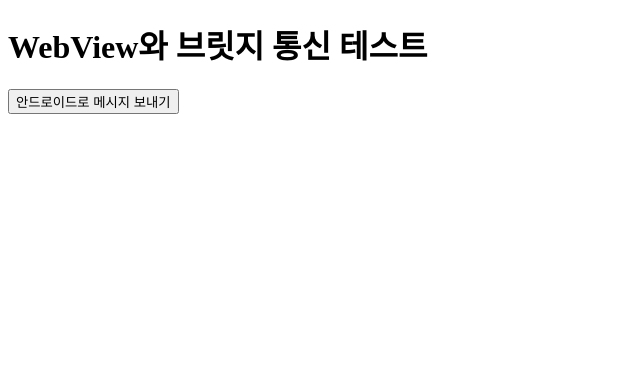
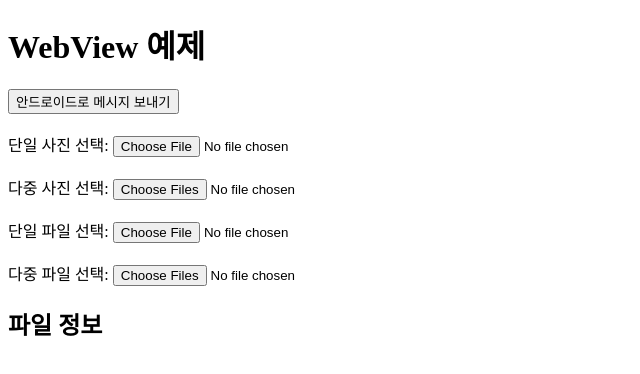
Before and after one commit to blueland99/WebViewExample, a plain HTML site: page index.html in a window 1280 px wide. Shown: the whole page, without its empty margins (0-640 px from the left). Drawn offline with Linux system fonts and the light colour scheme.

Commit message:
Update index.html

```diff
--- a/index.html
+++ b/index.html
@@ -3,20 +3,100 @@
 <head>
     <meta charset="UTF-8">
     <meta name="viewport" content="width=device-width, initial-scale=1.0">
-    <title>WebView Test</title>
+    <title>WebView Test with File and Image Selection</title>
 </head>
 <body>
-    <h1>WebView와 브릿지 통신 테스트</h1>
+    <h1>WebView 예제</h1>
+
+    <!-- 안드로이드로 메시지 보내기 버튼 -->
     <button onclick="sendMessageToAndroid()">안드로이드로 메시지 보내기</button>
+    <br><br>
+
+    <!-- 단일 사진 선택 -->
+    <label for="singleImageInput">단일 사진 선택:</label>
+    <input type="file" id="singleImageInput" accept="image/*" onchange="handleSingleImage(event)">
+    <br><br>
+
+    <!-- 다중 사진 선택 -->
+    <label for="multipleImageInput">다중 사진 선택:</label>
+    <input type="file" id="multipleImageInput" accept="image/*" multiple onchange="handleMultipleImages(event)">
+    <br><br>
+
+    <!-- 단일 파일 선택 -->
+    <label for="singleFileInput">단일 파일 선택:</label>
+    <input type="file" id="singleFileInput" onchange="handleSingleFile(event)">
+    <br><br>
+
+    <!-- 다중 파일 선택 -->
+    <label for="multipleFileInput">다중 파일 선택:</label>
+    <input type="file" id="multipleFileInput" multiple onchange="handleMultipleFiles(event)">
+
+    <h2>파일 정보</h2>
+    <ul id="fileList"></ul>
+
     <script>
+        // Android로 메시지 보내기 함수
         function sendMessageToAndroid() {
             if (window.AndroidInterface) {
                 window.AndroidInterface.postMessage("나야, Web");
             }
         }
 
+        // Android에서 메시지 받는 함수
         function receiveMessageFromAndroid(message) {
             alert("안드로이드에서 받은 메시지: " + message);
+        }
+
+        // 단일 사진 선택 처리
+        function handleSingleImage(event) {
+            const file = event.target.files[0];
+            const fileList = document.getElementById("fileList");
+            fileList.innerHTML = ""; // 기존 목록 초기화
+
+            if (file) {
+                const listItem = document.createElement("li");
+                listItem.textContent = `사진 이름: ${file.name}, 크기: ${file.size} bytes`;
+                fileList.appendChild(listItem);
+            }
+        }
+
+        // 다중 사진 선택 처리
+        function handleMultipleImages(event) {
+            const files = event.target.files;
+            const fileList = document.getElementById("fileList");
+            fileList.innerHTML = ""; // 기존 목록 초기화
+
+            Array.from(files).forEach(file => {
+                const listItem = document.createElement("li");
+                listItem.textContent = `사진 이름: ${file.name}, 크기: ${file.size} bytes`;
+                fileList.appendChild(listItem);
+            });
+        }
+
+        // 단일 파일 선택 처리
+        function handleSingleFile(event) {
+            const file = event.target.files[0];
+            const fileList = document.getElementById("fileList");
+            fileList.innerHTML = ""; // 기존 목록 초기화
+
+            if (file) {
+                const listItem = document.createElement("li");
+                listItem.textContent = `파일 이름: ${file.name}, 크기: ${file.size} bytes`;
+                fileList.appendChild(listItem);
+            }
+        }
+
+        // 다중 파일 선택 처리
+        function handleMultipleFiles(event) {
+            const files = event.target.files;
+            const fileList = document.getElementById("fileList");
+            fileList.innerHTML = ""; // 기존 목록 초기화
+
+            Array.from(files).forEach(file => {
+                const listItem = document.createElement("li");
+                listItem.textContent = `파일 이름: ${file.name}, 크기: ${file.size} bytes`;
+                fileList.appendChild(listItem);
+            });
         }
     </script>
 </body>
```
